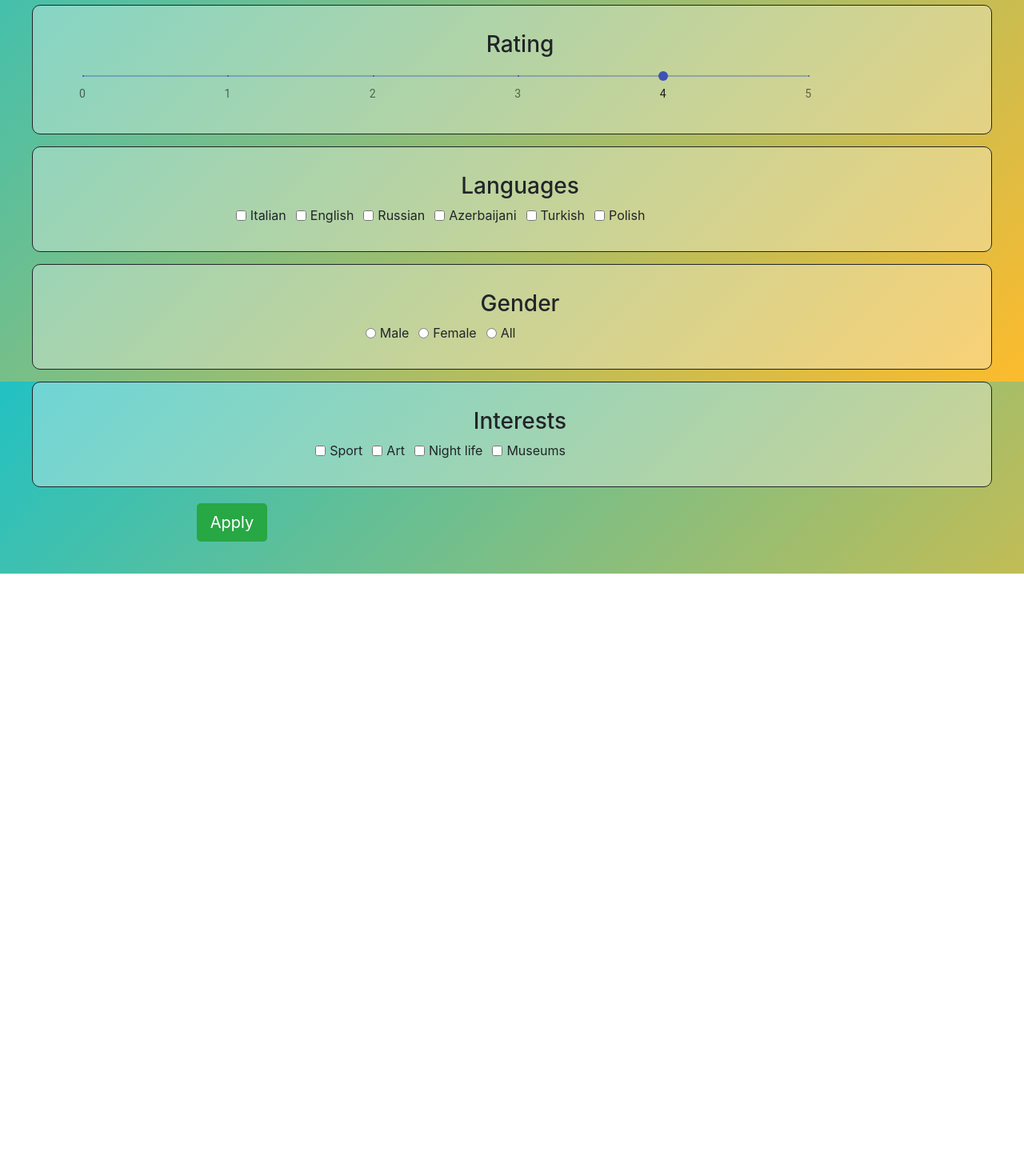
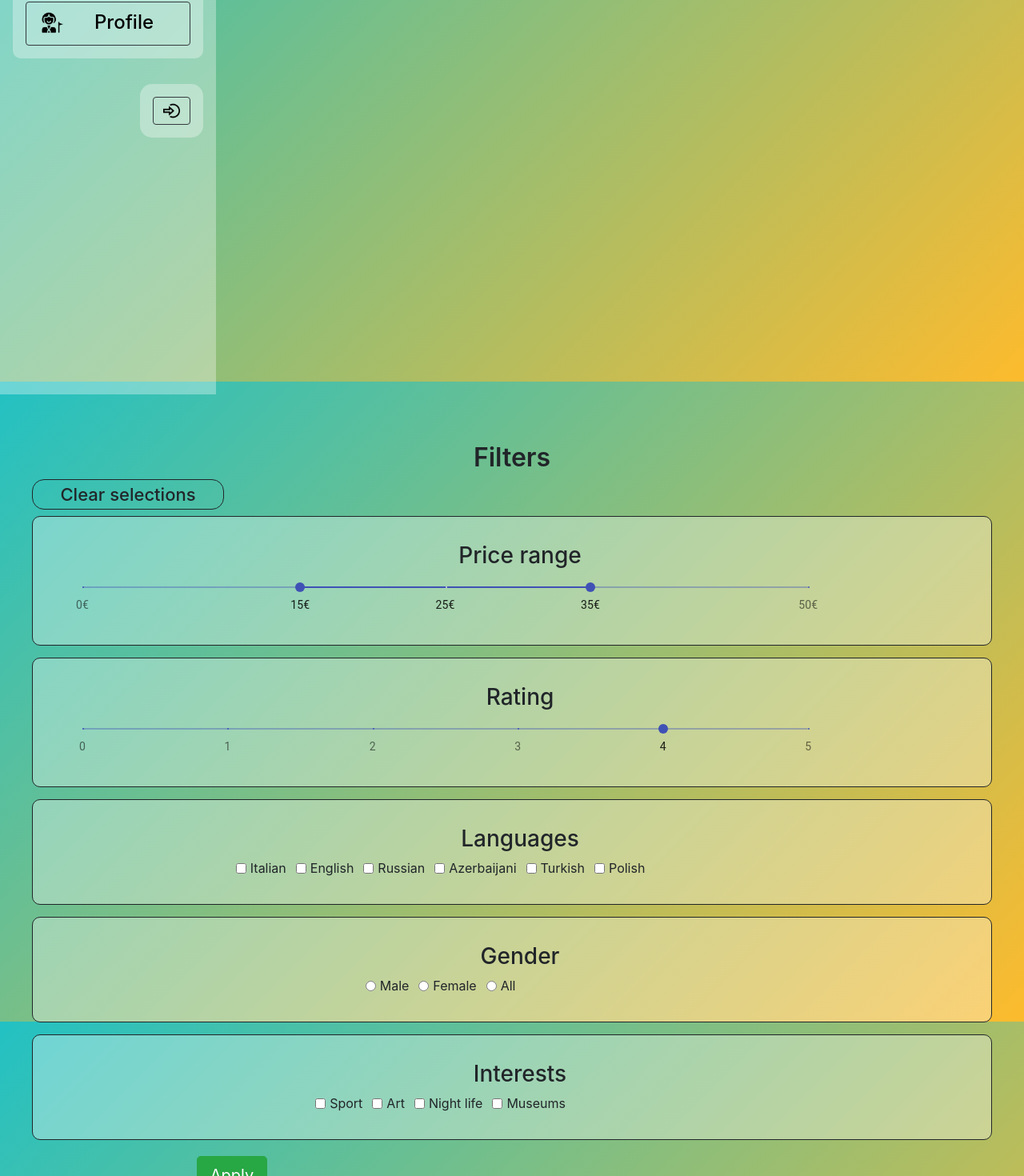
Before and after one commit to HeydarliAtabay/LocalGuides, a React (Create React App) app in the folder client/: page /filter in a window 1280 px wide. Shown: the part 323-1793 px from the top of the page at 80% size. Before the commit the page ends 1040 px from the top, so only its background shows below. Built offline with nearby package versions, Linux system fonts and the light colour scheme; no server answers.

Commit message:
fix: filter page fixed

```diff
--- a/client/src/App.js
+++ b/client/src/App.js
@@ -36,14 +36,14 @@ class App extends Component {
     }
 
     setFilter=()=>{
-      API.filterRequest(35, 5)
+      API.filterRequest(35, 4)
               .then((res) => {
-                this.setState({guidelist: res});
+                this.setState({guidelist: res, filter: !this.state.filter});
               }).catch((error) => {
                   console.error(error);
               })
 
-          this.setState({filter: !this.state.filter});
+          // this.setState({filter: !this.state.filter});
 
     }
 
@@ -82,6 +82,7 @@ class App extends Component {
 
         }
 
+
           <Switch>
             <Route  exact path="/">
               <Login setUser={this.setUser}/>
@@ -93,12 +94,11 @@ class App extends Component {
 
             </Route>
             <Route path="/guides">
-
                 <GuideList guidelist={this.state.guidelist} city={this.state.city} setGuide={this.setGuide}/>
-
             </Route>
 
             <Route path="/filter">
+              <Sidebar></Sidebar>
                 <Filter setFilter={this.setFilter} filter={this.state.filter}/>
             </Route>
 
@@ -136,12 +136,10 @@ class App extends Component {
             </Route>
             <Route path="/chat">
 
-                {/* <Sidebar setUser={this.setUser} user={this.state.user}/> */}
                 <Chat user={this.state.user} chat={this.state.chat}/>
             </Route>
             <Route path="/main">
 
-               {/* <Sidebar setUser={this.setUser} user={this.state.user}/> */}
                 <MainPage user={this.state.user} setCity={this.setCity}/>
               </Route>
             <Route path="/trips">
--- a/client/src/Components/CreateTrip.js
+++ b/client/src/Components/CreateTrip.js
@@ -25,7 +25,6 @@ function CreateTrip(props) {
     const sendTripRequest = () => {
     API.sendTripRequest(startDate, endDate, props.guide, "Turin", startNum, "waiting", props.user.id)
         .then((res) => {
-            alert(startDate, endDate, props.guide, "Turin", startNum, "waiting", props.user.id);
 
         }).catch((error) => {
             console.error(error);
--- a/client/src/Components/Filter.js
+++ b/client/src/Components/Filter.js
@@ -5,6 +5,7 @@ import "./CSS/Filter.css"
 import { Button,FormCheck,Form } from 'react-bootstrap'
 import Slider from '@material-ui/core/Slider';
 import API from '../API/APIuser.js';
+import { Link } from 'react-router-dom';
 
 
 export default class Filter extends Component {
@@ -143,7 +144,9 @@ export default class Filter extends Component {
             </div>
 
             <div className="buttonapp">
-                <Button onClick={()=>this.props.setFilter()} variant="success" size="lg"> Apply</Button>
+              <Link to='/guides'>
+                <Button onClick={this.props.setFilter()} variant="success" size="lg"> Apply</Button>
+              </Link>
             </div>
 
 
```
